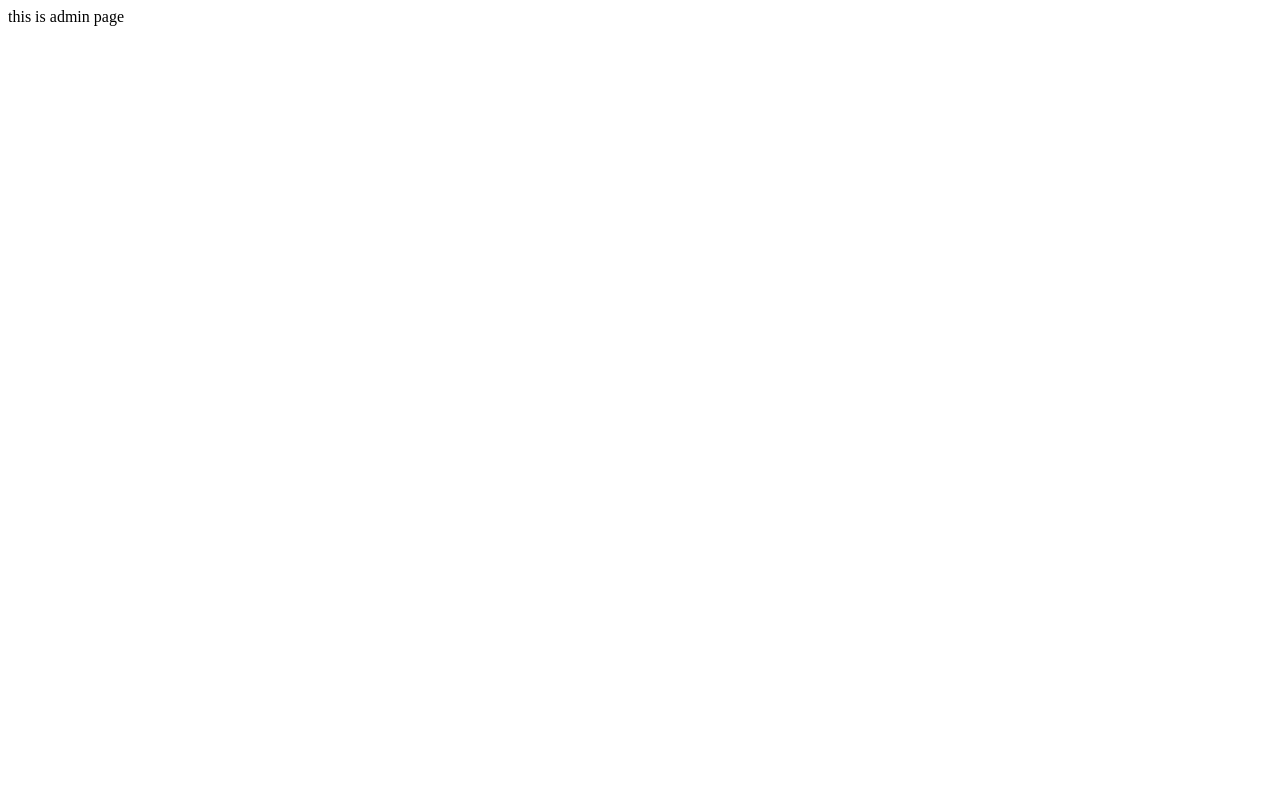
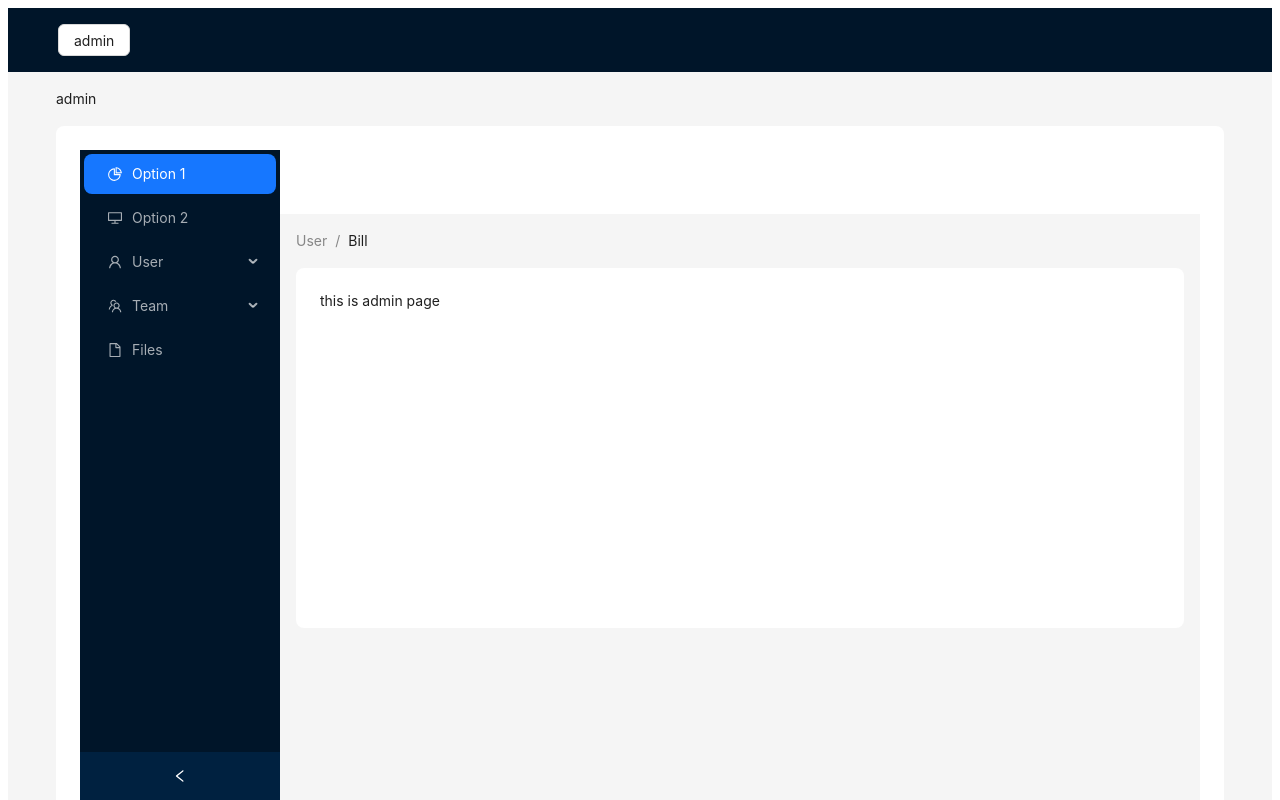
Before and after one commit to shariarhossain17/next-practice, a Next.js app: page /admin in a window 1280 px wide. Shown: the top 800 px of the page. Built offline with nearby package versions, Linux system fonts and the light colour scheme.

Commit message:
nested layout added

```diff
--- /dev/null
+++ b/src/components/Layout/DashBoadLayout.js
@@ -0,0 +1,80 @@
+import {
+    DesktopOutlined,
+    FileOutlined,
+    PieChartOutlined,
+    TeamOutlined,
+    UserOutlined,
+} from '@ant-design/icons';
+import { Breadcrumb, Layout, Menu, theme } from 'antd';
+import { useState } from 'react';
+const { Header, Content, Footer, Sider } = Layout;
+function getItem(label, key, icon, children) {
+  return {
+    key,
+    icon,
+    children,
+    label,
+  };
+}
+const items = [
+  getItem('Option 1', '1', <PieChartOutlined />),
+  getItem('Option 2', '2', <DesktopOutlined />),
+  getItem('User', 'sub1', <UserOutlined />, [
+    getItem('Tom', '3'),
+    getItem('Bill', '4'),
+    getItem('Alex', '5'),
+  ]),
+  getItem('Team', 'sub2', <TeamOutlined />, [getItem('Team 1', '6'), getItem('Team 2', '8')]),
+  getItem('Files', '9', <FileOutlined />),
+];
+const DashBoardLayout = ({children}) => {
+  const [collapsed, setCollapsed] = useState(false);
+  const {
+    token: { colorBgContainer, borderRadiusLG },
+  } = theme.useToken();
+  return (
+    <Layout
+      style={{
+        minHeight: '100vh',
+      }}
+    >
+      <Sider collapsible collapsed={collapsed} onCollapse={(value) => setCollapsed(value)}>
+        <div className="demo-logo-vertical" />
+        <Menu theme="dark" defaultSelectedKeys={['1']} mode="inline" items={items} />
+      </Sider>
+      <Layout>
+        <Header
+          style={{
+            padding: 0,
+            background: colorBgContainer,
+          }}
+        />
+        <Content
+          style={{
+            margin: '0 16px',
+          }}
+        >
+          <Breadcrumb
+            style={{
+              margin: '16px 0',
+            }}
+          >
+            <Breadcrumb.Item>User</Breadcrumb.Item>
+            <Breadcrumb.Item>Bill</Breadcrumb.Item>
+          </Breadcrumb>
+          <div
+            style={{
+              padding: 24,
+              minHeight: 360,
+              background: colorBgContainer,
+              borderRadius: borderRadiusLG,
+            }}
+          >
+            {children}
+          </div>
+        </Content>
+      </Layout>
+    </Layout>
+  );
+};
+export default DashBoardLayout;
--- a/components/Layout/RootLayout.js
+++ b/src/components/Layout/RootLayout.js
@@ -32,7 +32,7 @@
           }}
         >
           <Button>
-            <Link href="/blog">blog</Link>
+            <Link href="/admin">admin</Link>
           </Button>
         </Menu>
       </Header>
@@ -46,8 +46,7 @@
             margin: '16px 0',
           }}
         >
-          <Breadcrumb.Item><Link href="/">Home</Link></Breadcrumb.Item>
-          <Breadcrumb.Item>{router.pathname ==="/"?"":router.pathname}</Breadcrumb.Item>
+          <Breadcrumb.Item>{router.pathname ==="/"?"home":router.pathname.split("/")}</Breadcrumb.Item>
         </Breadcrumb>
         <div
           style={{
--- a/src/pages/about/about.jsx
+++ b/src/pages/about/about.jsx
@@ -1,4 +1,4 @@
-import RootLayout from "../../../components/Layout/RootLayout";
+import RootLayout from "../../components/Layout/RootLayout";
 
 const AboutPage = () => {
     return (
--- a/src/pages/about/index.jsx
+++ b/src/pages/about/index.jsx
@@ -1,4 +1,4 @@
-import RootLayout from "../../../components/Layout/RootLayout";
+import RootLayout from "../../components/Layout/RootLayout";
 
 const AboutHomePage = () => {
     return (
--- a/src/pages/admin/index.jsx
+++ b/src/pages/admin/index.jsx
@@ -1,3 +1,5 @@
+import DashBoardLayout from "../../components/Layout/DashBoadLayout";
+import RootLayout from "../../components/Layout/RootLayout";
 
 const AdminPage = () => {
     return (
@@ -8,3 +10,12 @@
 };
 
 export default AdminPage;
+
+AdminPage.getLayout= function getLayout(page){
+    return (
+        <RootLayout>
+
+            <DashBoardLayout>{page}</DashBoardLayout>
+        </RootLayout>
+    )
+}
--- a/src/pages/index.js
+++ b/src/pages/index.js
@@ -1,4 +1,4 @@
-import RootLayout from "../../components/Layout/RootLayout";
+import RootLayout from "../components/Layout/RootLayout";
 
 const HomePage = () => {
 
```
